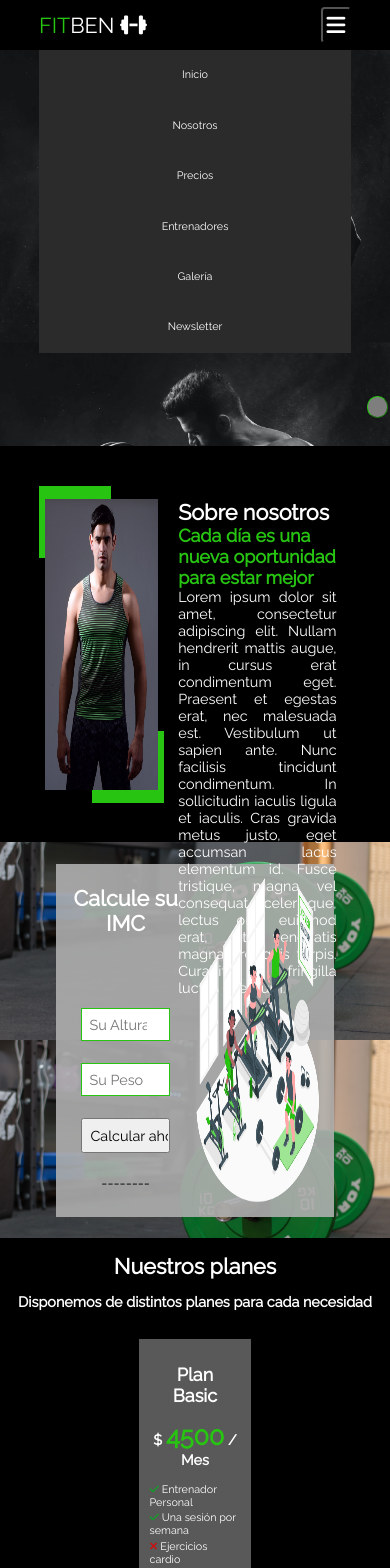
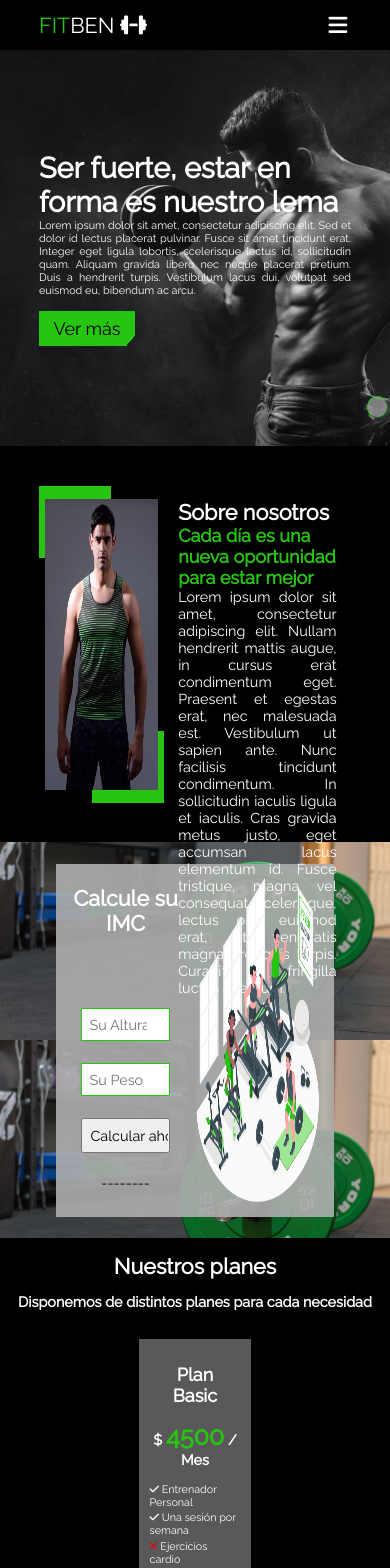
Before and after one commit to MauCoden95/fitben, a Vue app: page / in a window 390 px wide. Shown: the top 1568 px of the page. Built offline with nearby package versions, Linux system fonts and the light colour scheme.

Commit message:
Add files via upload

```diff
--- a/src/components/Banner.vue
+++ b/src/components/Banner.vue
@@ -30,7 +30,7 @@ export default {
         width: 100%;
         height: 55rem;
         object-fit: cover;
-        background-size: 100%;
+        background-size: cover;
     }
 
     .background1{
--- a/src/components/Header.vue
+++ b/src/components/Header.vue
@@ -57,6 +57,12 @@ export default {
         height: 100%;
     }
 
+    .navbar-none{
+        clip-path: polygon(0 0, 100% 0, 100% 100%, 0 100%) !important;
+    }
+
+
+
     #navbar  ul{
         display: flex;
         align-items: center;
@@ -95,6 +101,7 @@ export default {
         font-size: 3rem;
         color: #fff;
         border-radius: .5rem;
+        border: none;
     }
 
 
@@ -116,17 +123,25 @@ export default {
             right: 0;
             background: rgb(43, 43, 43);
             z-index: 1000;
-            /* display: none; */
+            clip-path: polygon(0 0, 100% 0, 100% 0, 0 0);
         }
 
         #navbar  ul{
             flex-direction: column;
+            padding: 1rem;
         }
 
         #navbar  ul li{
             display: block;
             width: 100%;
             text-align: center;
+            font-size: 2rem;
+            background: #888;
+            margin: .5rem;
+        }
+
+         #navbar  ul li a{
+            font-size: 2rem;
         }
     }
 </style>
--- a/src/components/Prices.vue
+++ b/src/components/Prices.vue
@@ -157,7 +157,7 @@ export default {
 
     .price-div-basic ul li .fa-check,
     .price-div-pro ul li .fa-check{
-        color: rgb(21, 156, 39);
+        color: #fcfcfc;
     }
 
     .price-div-basic ul li .fa-times,
--- a/src/main.js
+++ b/src/main.js
@@ -95,7 +95,7 @@ btn_imc.addEventListener('click', () =>{
 
 
 
-/*Gallery*/
+/*GALLERY*/
 var counter = 1;
 setInterval(function(){
     document.getElementById('radio' + counter).checked = true;
@@ -105,3 +105,18 @@ setInterval(function(){
         counter = 1;
     }
 }, 5000);
+
+
+
+
+
+
+
+/*HEADER RESPONSIVE*/
+const navbar_btn = document.querySelector('.navbar_btn');
+const navbar = document.querySelector('#navbar');
+
+
+navbar_btn.addEventListener('click', () => {
+    navbar.classList.toggle('navbar-none');
+})
```
